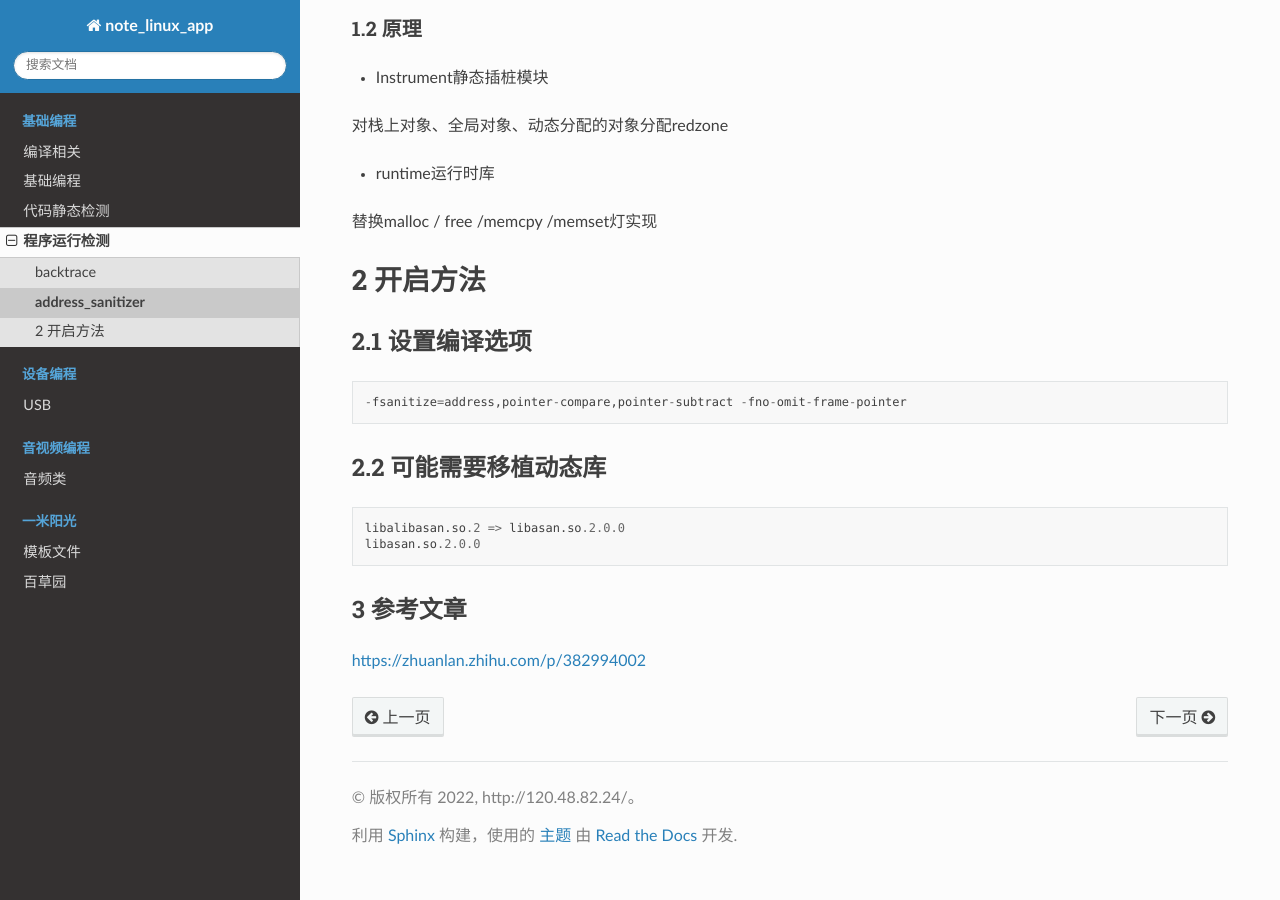
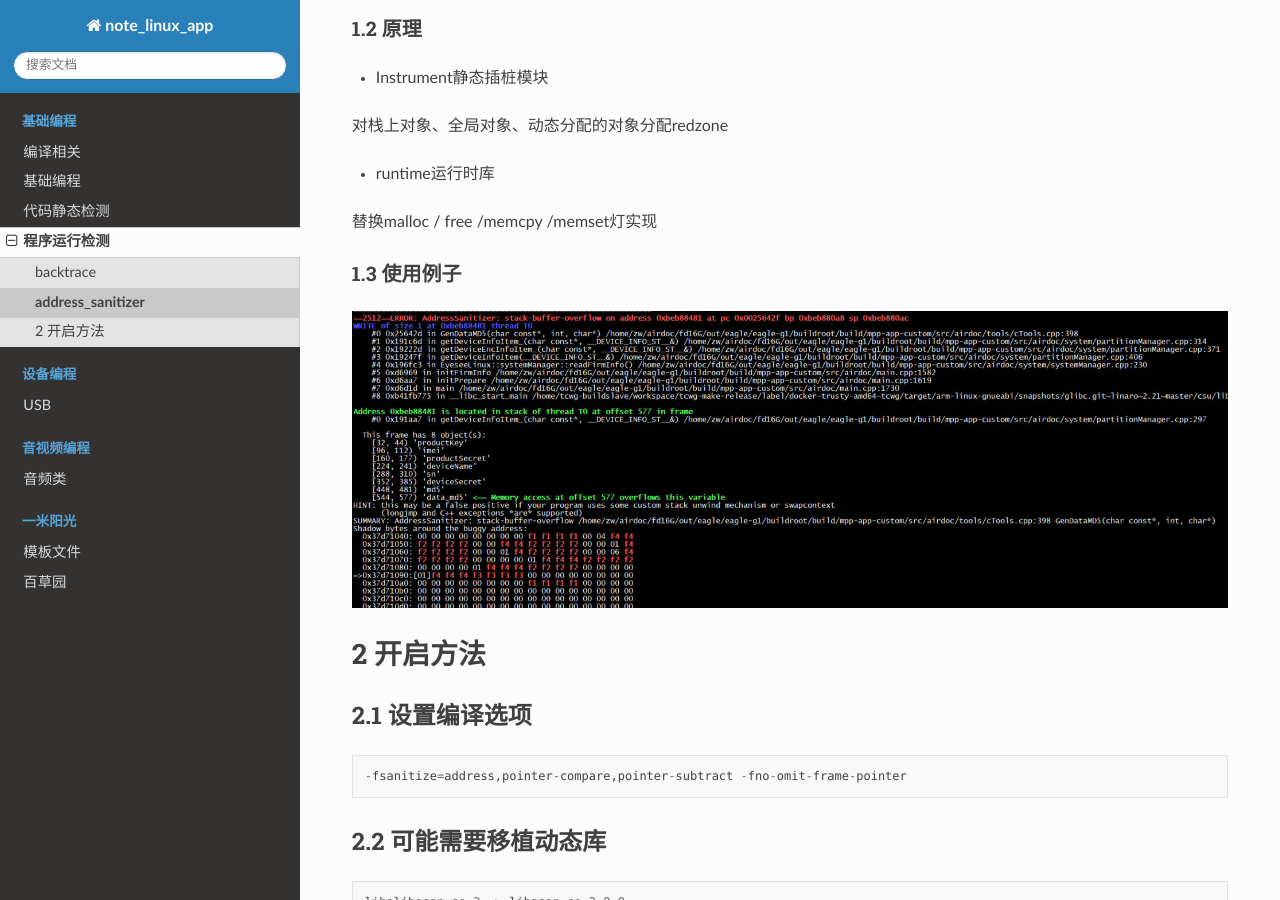
Before and after one commit to lzstudy/note_linux_app, a Sphinx documentation site: the page built from source/base/run_check/address_sanitizer.rst, in a window 1280 px wide and 900 px high, scrolled down 501 px. Built offline with Sphinx 7.4.7 and the Read the Docs theme 2.0.0, drawn with Linux system fonts in a browser that asks for light colours.

Commit message:
feat |> 添加图片

```diff
--- a/source/base/run_check/address_sanitizer.rst
+++ b/source/base/run_check/address_sanitizer.rst
@@ -28,6 +28,11 @@ address_sanitizer
 
 替换malloc / free /memcpy /memset灯实现
 
+1.3 使用例子
+************
+
+.. image:: .images/sample_asan.jpg
+
 
 2 开启方法
 ==========
```
Also changed, not shown: source/base/run_check/.images/sample_asan.jpg (added).
